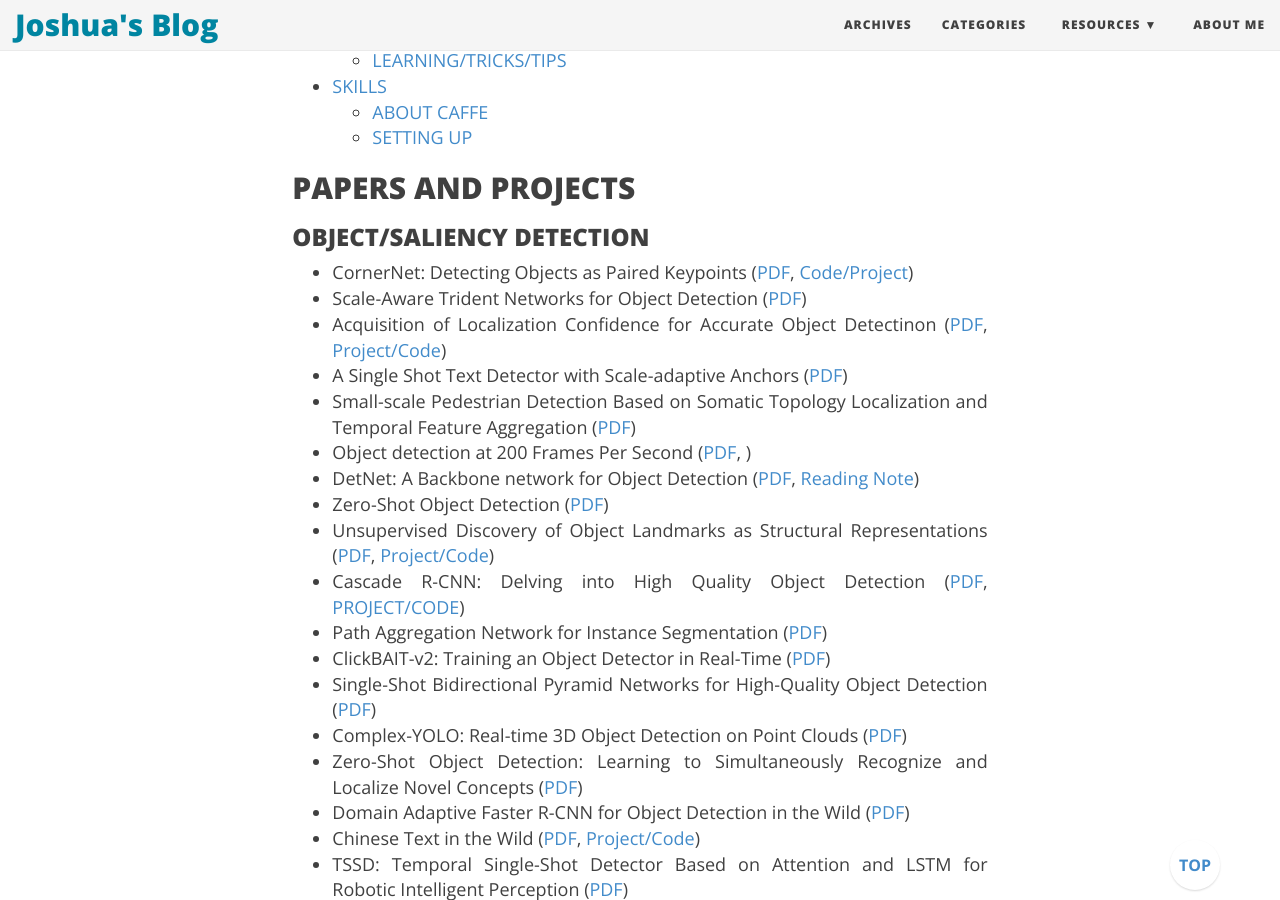
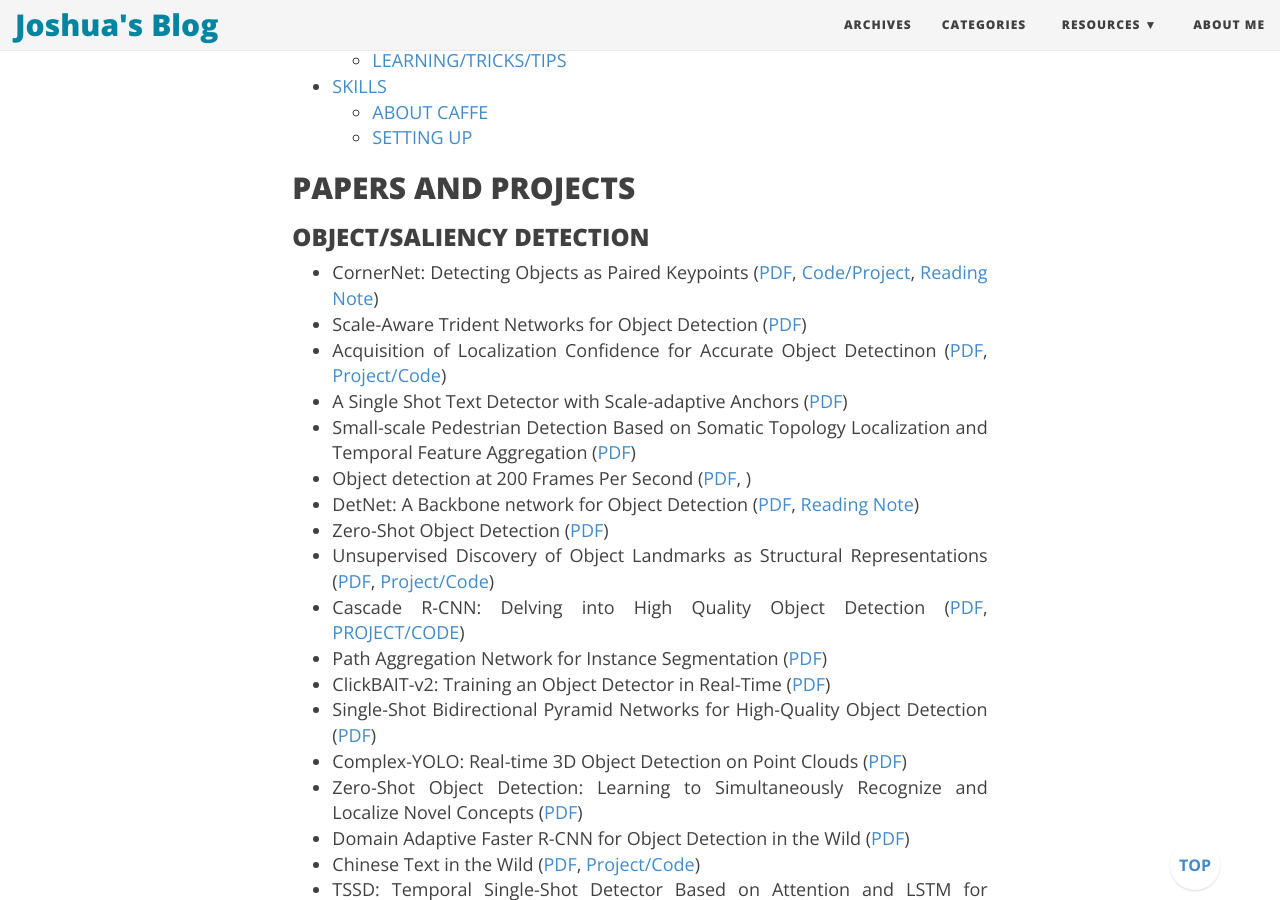
Before and after one commit to joshua19881228/joshua19881228.github.io, a Jekyll site: the page built from _posts/Computer_Vision/2016-08-25-my-jumble-of-computer-vision.md, in a window 1280 px wide and 900 px high, scrolled down 1143 px. Built offline with Jekyll 4.4.1, drawn with Linux system fonts in a browser that asks for light colours; nearby versions of some CDN libraries; formulas are drawn with MathJax 3; comment, search, counter and statistics services are not loaded.

Commit message:
update post

```diff
--- a/_posts/Computer_Vision/2016-08-25-my-jumble-of-computer-vision.md
+++ b/_posts/Computer_Vision/2016-08-25-my-jumble-of-computer-vision.md
@@ -14,7 +14,7 @@ I am going to maintain this page to record a few things about computer vision th
 
 ### OBJECT/SALIENCY DETECTION
 
-* CornerNet: Detecting Objects as Paired Keypoints ([PDF](https://arxiv.org/abs/1808.01244), [Code/Project](https://github.com/princeton-vl/CornerNet))
+* CornerNet: Detecting Objects as Paired Keypoints ([PDF](https://arxiv.org/abs/1808.01244), [Code/Project](https://github.com/princeton-vl/CornerNet), [Reading Note](https://joshua19881228.github.io/2019-01-20-CornerNet/))
 * Scale-Aware Trident Networks for Object Detection ([PDF](https://arxiv.org/abs/1901.01892))
 * Acquisition of Localization Confidence for Accurate Object Detectinon ([PDF](https://arxiv.org/abs/1807.11590), [Project/Code](https://github.com/vacancy/PreciseRoIPooling))
 * A Single Shot Text Detector with Scale-adaptive Anchors ([PDF](https://arxiv.org/abs/1807.01884))
```
